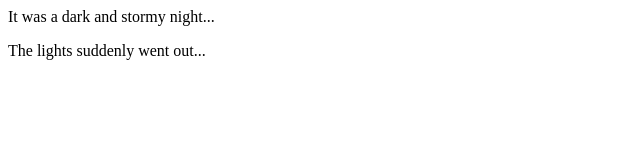
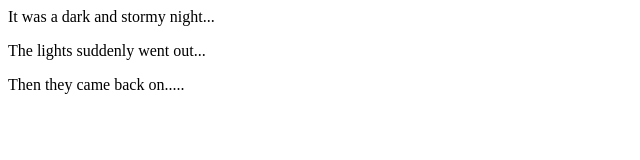
Before and after one commit to ddplocher/fireside-story, a plain HTML site: page index.html in a window 1280 px wide. Shown: the whole page, without its empty margins (0-640 px from the left). Drawn offline with Linux system fonts and the light colour scheme.

Commit message:
lights came o

```diff
--- a/index.html
+++ b/index.html
@@ -2,5 +2,6 @@
   <body>
     <p>It was a dark and stormy night...</p>
     <p>The lights suddenly went out...</p>
+    <p>Then they came back on.....</p>
   </body>
 </html>
```
